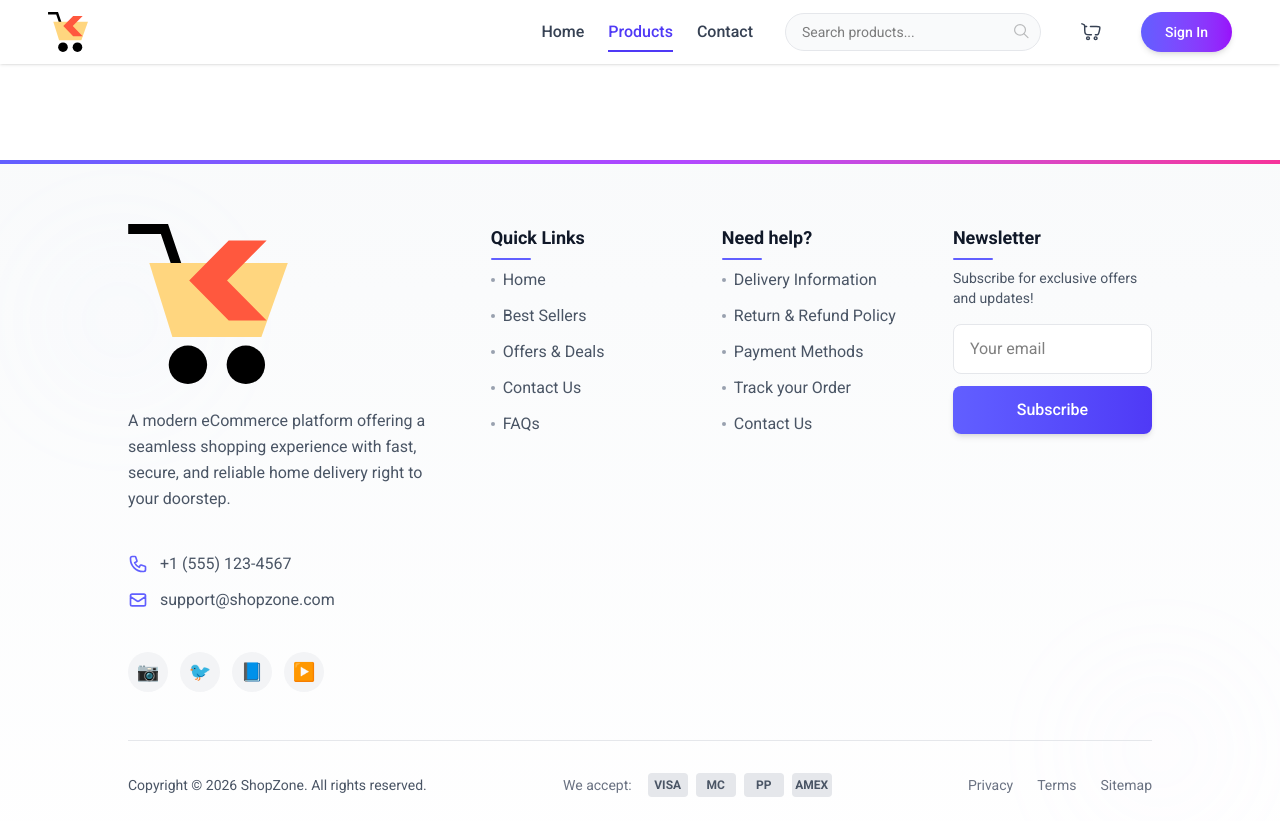
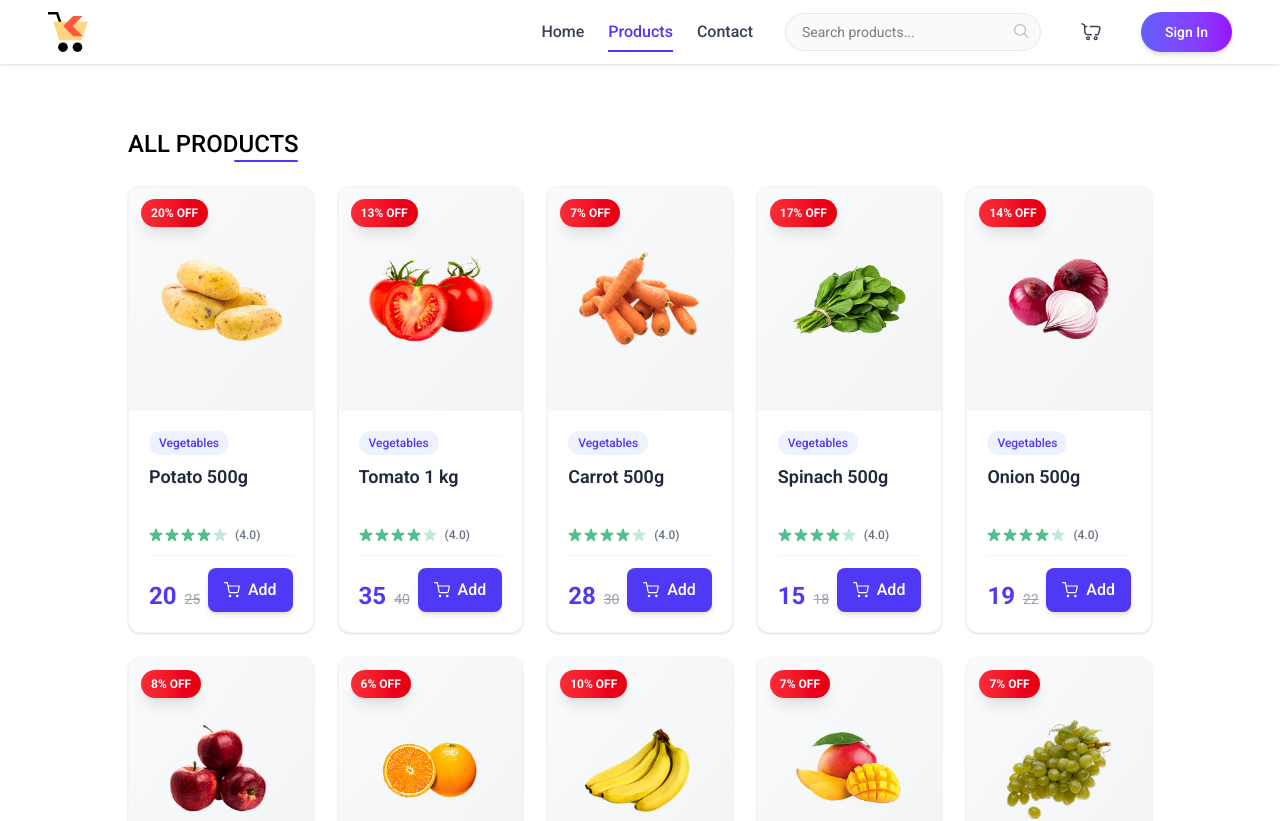
Before and after one commit to biruk1122/Ecommerce-MERN, a React (Vite) app in the folder frontend/: page /products in a window 1280 px wide. Shown: the top 821 px of the page. Built offline with nearby package versions, Linux system fonts and the light colour scheme; a web font is replaced by a local one.

Commit message:
generating the AllProducts page

```diff
--- a/frontend/src/App.jsx
+++ b/frontend/src/App.jsx
@@ -5,6 +5,7 @@
 import Footer from "./components/Footer";
 import { useAppContext } from "./context/AppContext";
 import Login from "./components/Login";
+import AllProducts from "./pages/AllProducts";
 
 function App() {
 
@@ -22,6 +23,7 @@
       <div className={`${isSellerPath ? '' : 'px-6 md:px-16 lg:px-24 xl:px-32'}`}>
         <Routes>
           <Route path="/" element={<Home />} />
+          <Route path="/products" element={<AllProducts />} />
         </Routes>
       </div>
       {!isSellerPath && <Footer/>}
--- a/frontend/src/context/AppContext.jsx
+++ b/frontend/src/context/AppContext.jsx
@@ -16,6 +16,7 @@
    const navigate = useNavigate();
 
    const [cartItems, setCartItems] = useState({});
+   const [searchQuery, setSearchQuery] = useState({});
 
    const fetchProducts = async () => {
     setProducts(dummyProducts);
@@ -59,7 +60,7 @@
     fetchProducts();
    }, []);
 
-   const value = {navigate, user, setUser, isSeller, setIsSeller, showUserLogin, setShowUserLogin, products, currency, addToCart, updateCartItem, removeFromCart, cartItems};
+   const value = {navigate, user, setUser, isSeller, setIsSeller, showUserLogin, setShowUserLogin, products, currency, addToCart, updateCartItem, removeFromCart, cartItems, searchQuery, setSearchQuery};
 
    return <AppContext.Provider value={value}>{children}</AppContext.Provider>;
 
--- /dev/null
+++ b/frontend/src/pages/AllProducts.jsx
@@ -0,0 +1,37 @@
+import { useState, useEffect } from "react";
+import { useAppContext } from "../context/AppContext";
+import ProductCard from "../components/ProductCard";
+function AllProducts() {
+  const { products, searchQuery } = useAppContext();
+  const [filteredProducts, setFilteredProducts] = useState([]);
+
+  useEffect(() => {
+    if (searchQuery.length > 0) {
+      setFilteredProducts(
+        products.filter((product) =>
+          product.name.toLowerCase().includes(searchQuery.toLowerCase()),
+        ),
+      );
+    } else {
+      setFilteredProducts(products);
+    }
+  }, [searchQuery, products]);
+
+  return (
+    <div className="mt-16 flex flex-col">
+      <div className="flex flex-col items-end w-max">
+        <p className="text-2xl font-medium uppercase">All Products</p>
+        <div className="w-16 h-0.5 bg-indigo-600 rounded-full"></div>
+      </div>
+      <div className="grid grid-cols-2 sm:grid-cols-3 md:grid-cols-4 gap-3 md:gap-6 lg:grid-cols-5 mt-6">
+        {filteredProducts
+          .filter((product) => product.inStock)
+          .map((product, index) => (
+            <ProductCard key={index} product={product} />
+          ))}
+      </div>
+    </div>
+  );
+}
+
+export default AllProducts;
```
